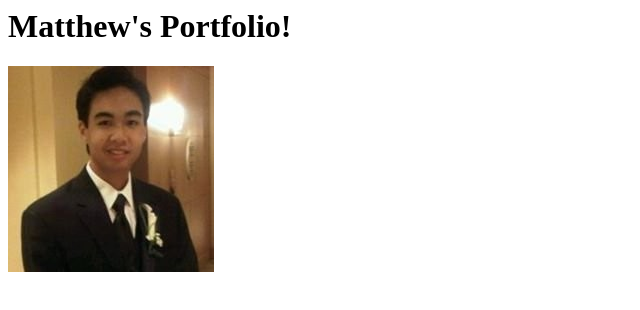
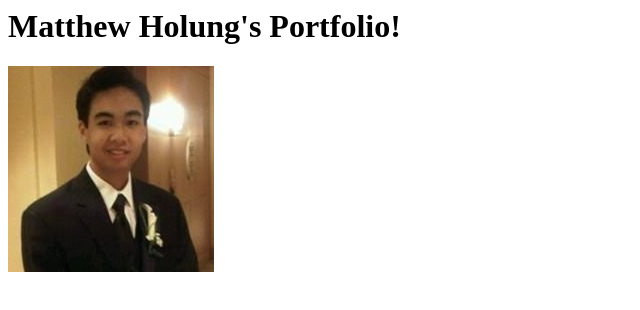
Before and after one commit to mattholung/mattholung.github.io, a plain HTML site: page index.html in a window 1280 px wide. Shown: the whole page, without its empty margins (0-640 px from the left). Drawn offline with Linux system fonts and the light colour scheme.

Commit message:
Add last name to title

```diff
--- a/index.html
+++ b/index.html
@@ -1,4 +1,4 @@
 <html>
-    <h1>Matthew's Portfolio!</h1>
+    <h1>Matthew Holung's Portfolio!</h1>
     <img src="Profile Picture.jpg" />
 </html>
```
